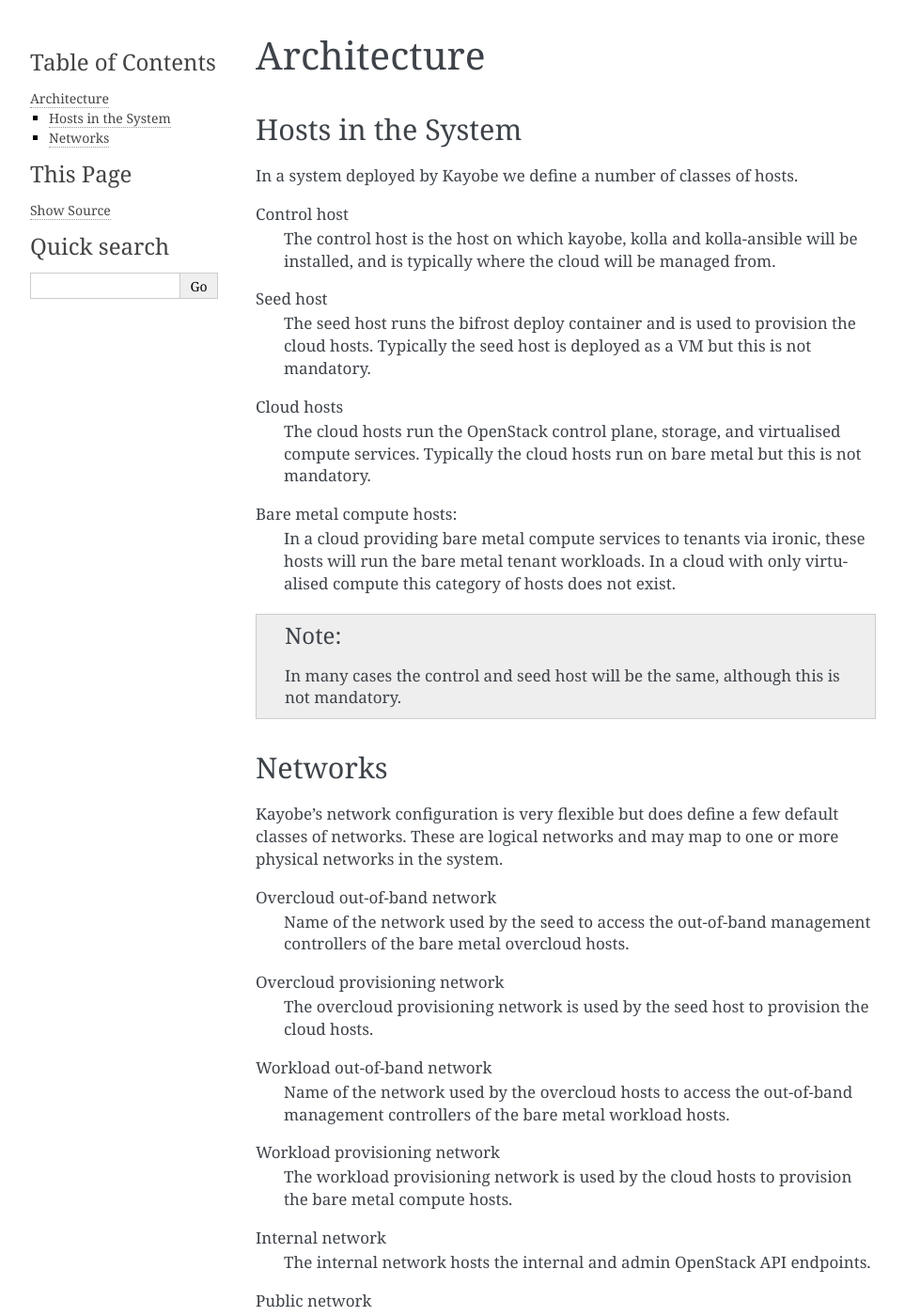
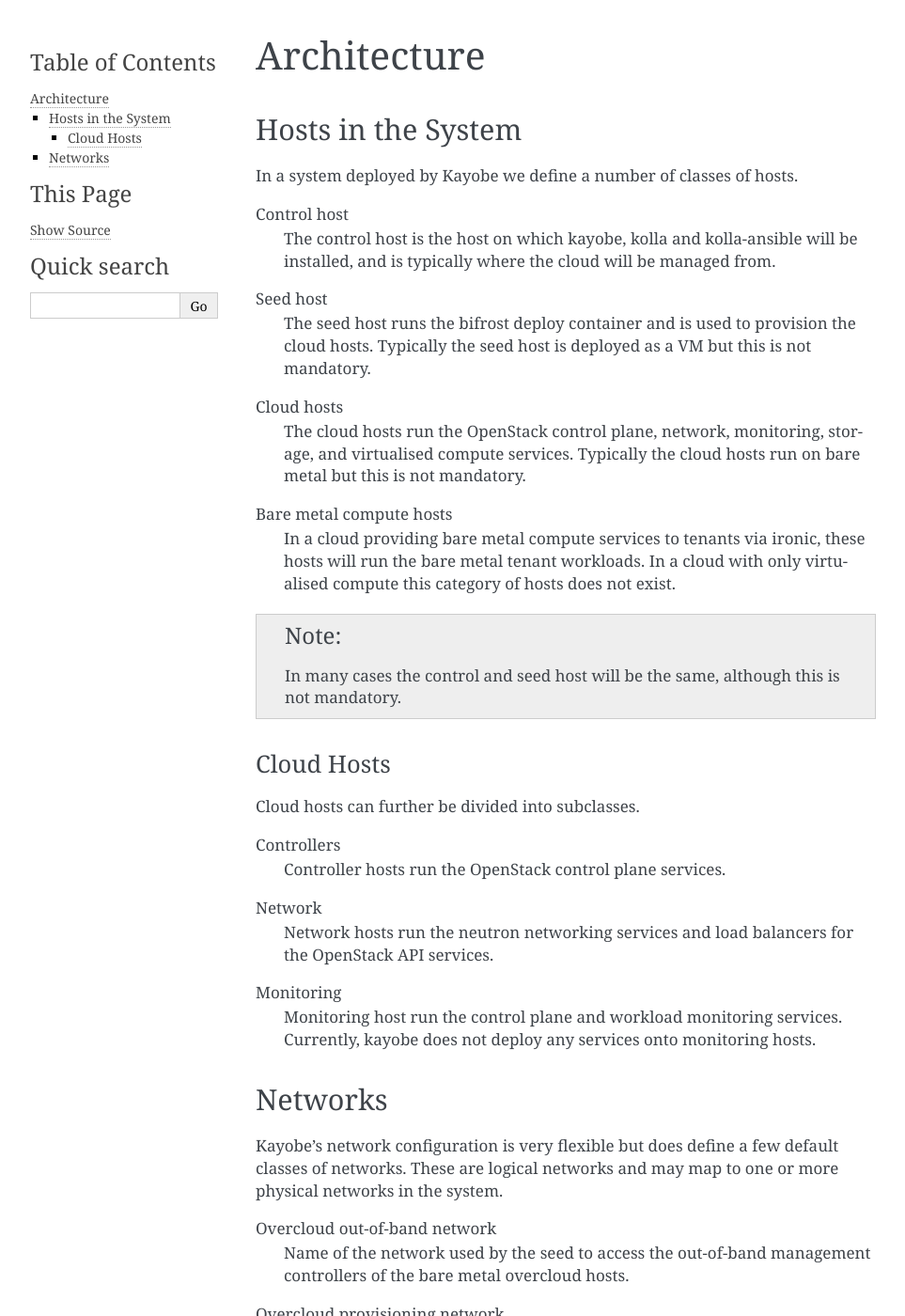
Before and after one commit to openstack/kayobe, a Sphinx documentation site: the page built from doc/source/architecture.rst, in a window 1280 px wide and 1400 px high. Shown: the whole window at 94% size, without its empty margins (148-1111 px from the left). Built offline with Sphinx 7.4.7, drawn with Linux system fonts in a browser that asks for light colours.

Commit message:
Add network group, move neutron and load balancing services to it
In many cases network services will be provided by controllers, but
this allows these services to be separated.

```diff
--- a/doc/source/architecture.rst
+++ b/doc/source/architecture.rst
@@ -15,10 +15,10 @@
     the cloud hosts.  Typically the seed host is deployed as a VM but this is
     not mandatory.
 Cloud hosts
-    The cloud hosts run the OpenStack control plane, storage, and virtualised
-    compute services.  Typically the cloud hosts run on bare metal but this is
-    not mandatory.
-Bare metal compute hosts:
+    The cloud hosts run the OpenStack control plane, network, monitoring,
+    storage, and virtualised compute services.  Typically the cloud hosts run
+    on bare metal but this is not mandatory.
+Bare metal compute hosts
     In a cloud providing bare metal compute services to tenants via ironic,
     these hosts will run the bare metal tenant workloads.  In a cloud with only
     virtualised compute this category of hosts does not exist.
@@ -27,6 +27,20 @@
 
    In many cases the control and seed host will be the same, although this is
    not mandatory.
+
+Cloud Hosts
+-----------
+
+Cloud hosts can further be divided into subclasses.
+
+Controllers
+    Controller hosts run the OpenStack control plane services.
+Network
+    Network hosts run the neutron networking services and load balancers for
+    the OpenStack API services.
+Monitoring
+    Monitoring host run the control plane and workload monitoring services.
+    Currently, kayobe does not deploy any services onto monitoring hosts.
 
 Networks
 ========
```
Also changed, not shown: 5 other files.
